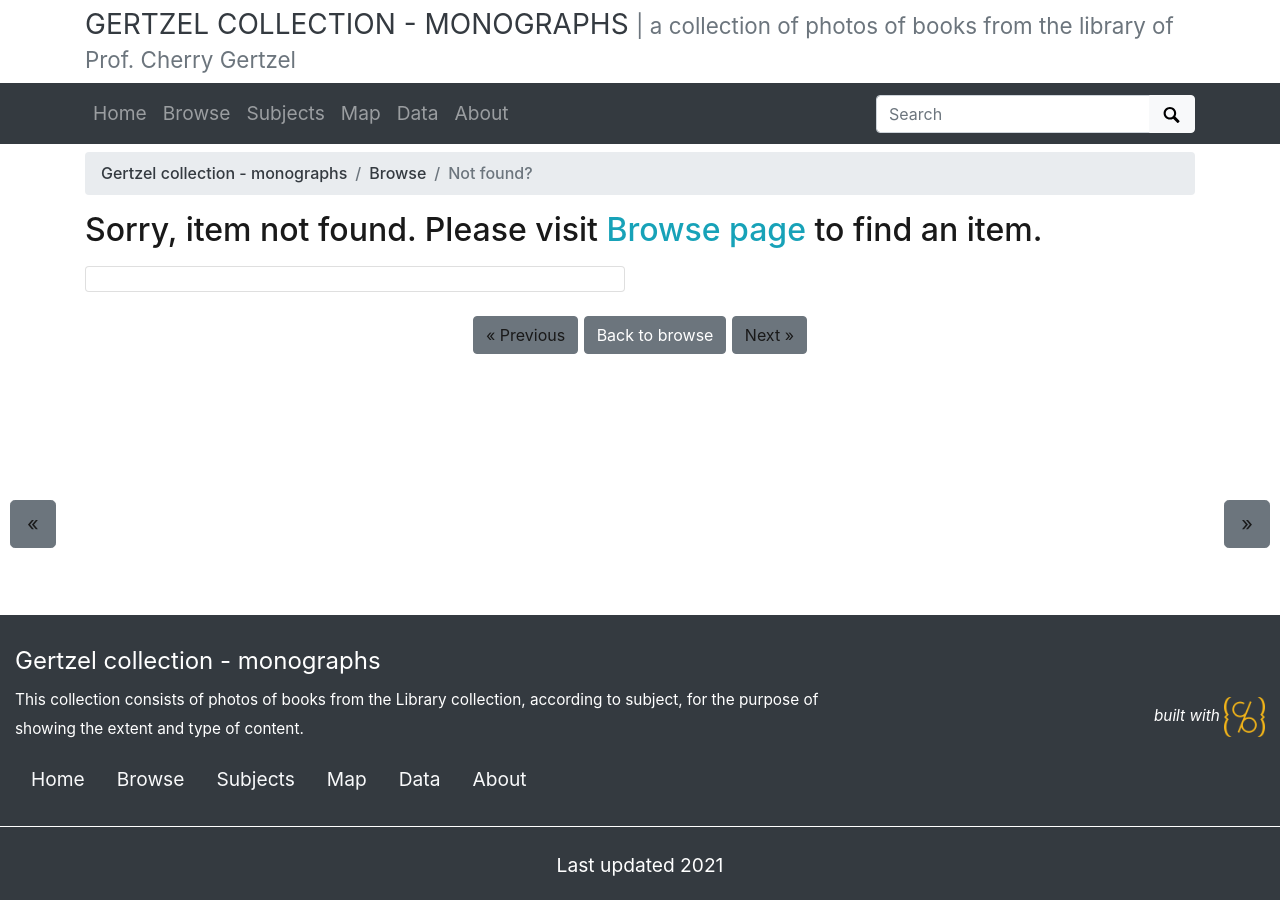
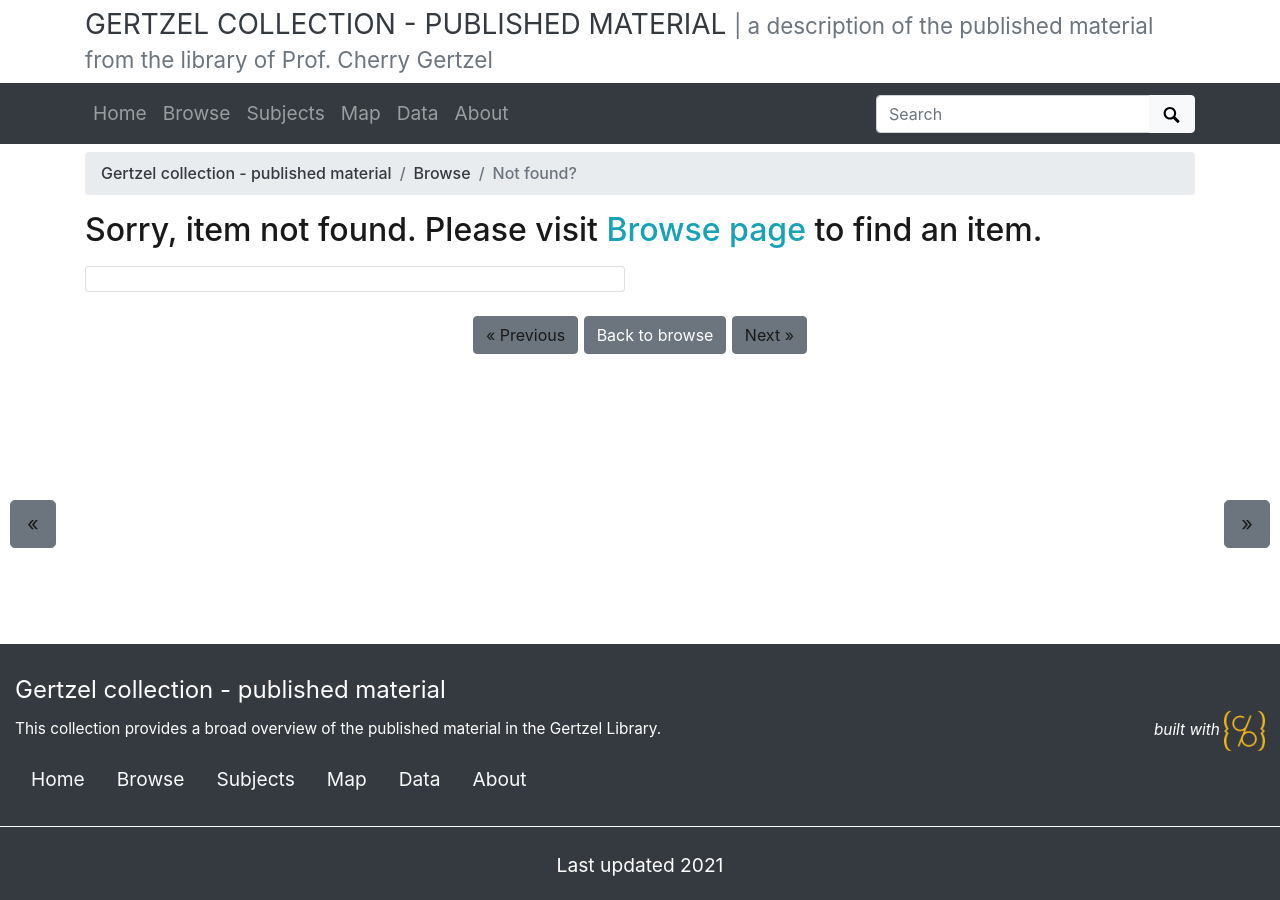
Before and after one commit to Infoliterati/Gertzel_collection, a Jekyll site: the page built from pages/item.md, in a window 1280 px wide. Built offline with Jekyll 4.4.1, drawn with Linux system fonts in a browser that asks for light colours.

Commit message:
text edits

```diff
--- a/_config.yml
+++ b/_config.yml
@@ -18,12 +18,12 @@ source-code: https://infoliterati.github.io/Gertzel_collection/
 # SITE SETTINGS
 #
 # title of site appears in banner
-title: Gertzel collection - monographs
+title: Gertzel collection - published material
 # tagline, a short phrase that will appear throughout the site in the top banner
-tagline: a collection of photos of books from the library of Prof. Cherry Gertzel
+tagline: a description of the published material from the library of Prof. Cherry Gertzel
 # description appears in meta tags and other locations
 # this description might appear in search result lists, keep around 160 characters max
-description: "This collection consists of photos of books from the Library collection, according to subject, for the purpose of showing the extent and type of content."
+description: "This collection provides a broad overview of the published material in the Gertzel Library."
 # creator of the digital collection, to appear in meta tags; we typically use our GitHub usernames but feel free to just use your name
 author: infoliterati
 
```
